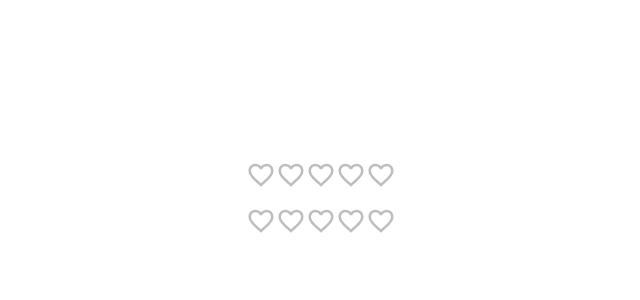
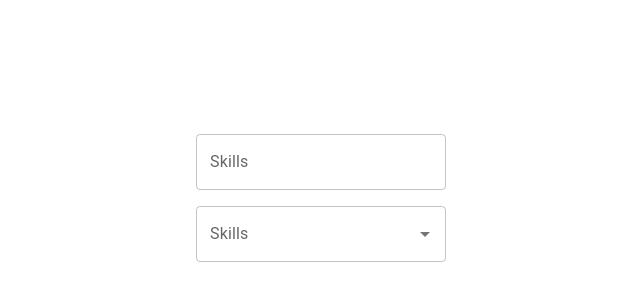
Before and after one commit to ifoysalahmmed/material-demo, a React (Vite) app: page / in a window 1280 px wide. Shown: the part 202-502 px from the top of the page, without its empty margins (319-959 px from the left). Built offline with nearby package versions, Linux system fonts and the light colour scheme.

Commit message:
added MuiAutocomplete

```diff
--- a/src/App.jsx
+++ b/src/App.jsx
@@ -1,8 +1,9 @@
 import "./App.css";
+import MuiAutocomplete from "./components/MuiAutocomplete";
 // import MuiButton from "./components/MuiButton";
 // import MuiCheckbox from "./components/MuiCheckbox";
 // import MuiRadioButton from "./components/MuiRadioButton";
-import MuiRating from "./components/MuiRating";
+// import MuiRating from "./components/MuiRating";
 // import MuiSelect from "./components/MuiSelect";
 // import MuiSwitch from "./components/MuiSwitch";
 // import MuiTextField from "./components/MuiTextField";
@@ -18,7 +19,8 @@ const App = () => {
       {/* <MuiRadioButton /> */}
       {/* <MuiCheckbox /> */}
       {/* <MuiSwitch /> */}
-      <MuiRating />
+      {/* <MuiRating /> */}
+      <MuiAutocomplete />
     </>
   );
 };
--- /dev/null
+++ b/src/components/MuiAutocomplete.jsx
@@ -0,0 +1,42 @@
+import { Autocomplete, Stack, TextField } from "@mui/material";
+import { useState } from "react";
+
+// creating an array for Autocomplete options
+const skills = ["HTML", "CSS", "JavaScript", "React", "Redux"];
+
+const skillsOptions = skills.map((skill, index) => ({
+  id: index + 1,
+  label: skill,
+}));
+
+const MuiAutocomplete = () => {
+  const [value, setValue] = useState(null);
+
+  console.log({ value });
+
+  const [skill, setSkill] = useState(null);
+
+  console.log({ skill });
+
+  return (
+    <Stack spacing={2} width="250px">
+      <Autocomplete
+        options={skills}
+        renderInput={(params) => <TextField {...params} label="Skills" />}
+        value={value}
+        onChange={(e, newValue) => setValue(newValue)}
+        freeSolo
+      />
+
+      {/* Instead of returning value, return an object with id & label */}
+      <Autocomplete
+        options={skillsOptions}
+        renderInput={(params) => <TextField {...params} label="Skills" />}
+        value={value}
+        onChange={(e, newValue) => setSkill(newValue)}
+      />
+    </Stack>
+  );
+};
+
+export default MuiAutocomplete;
```
